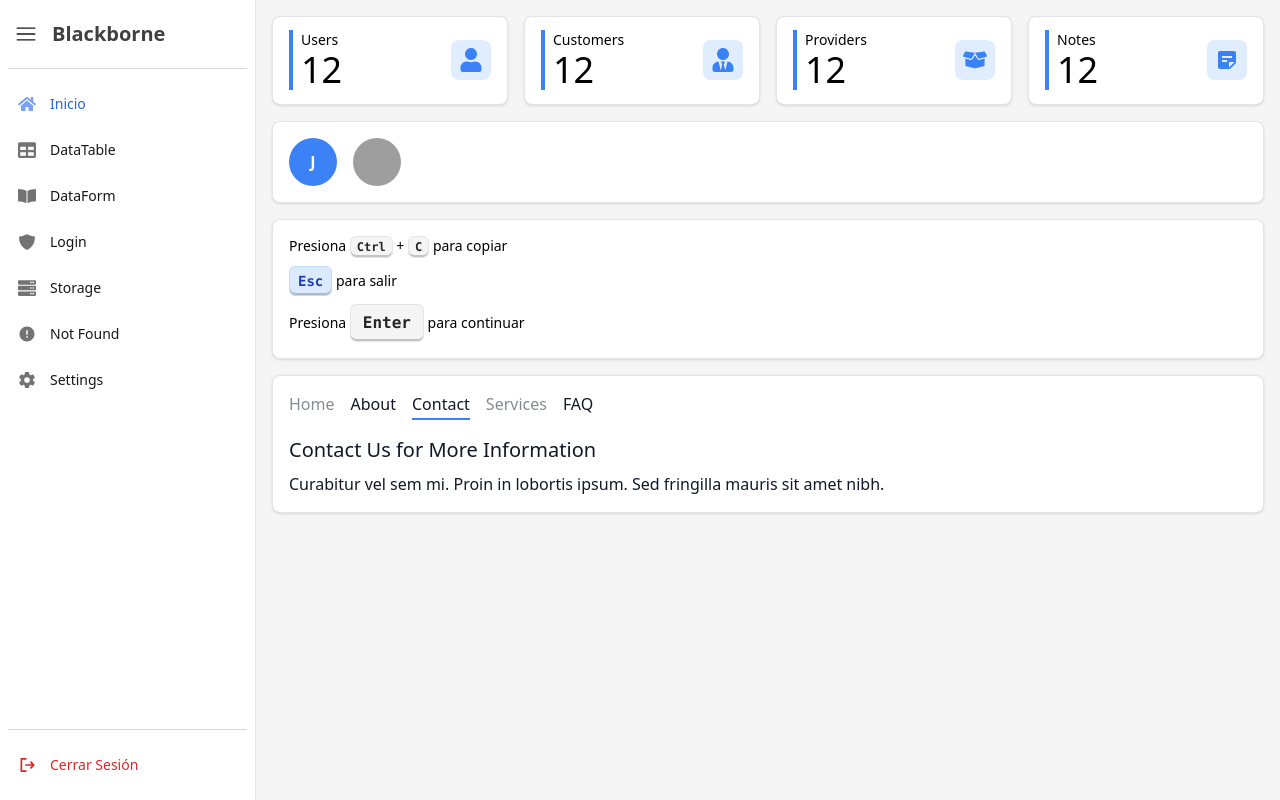
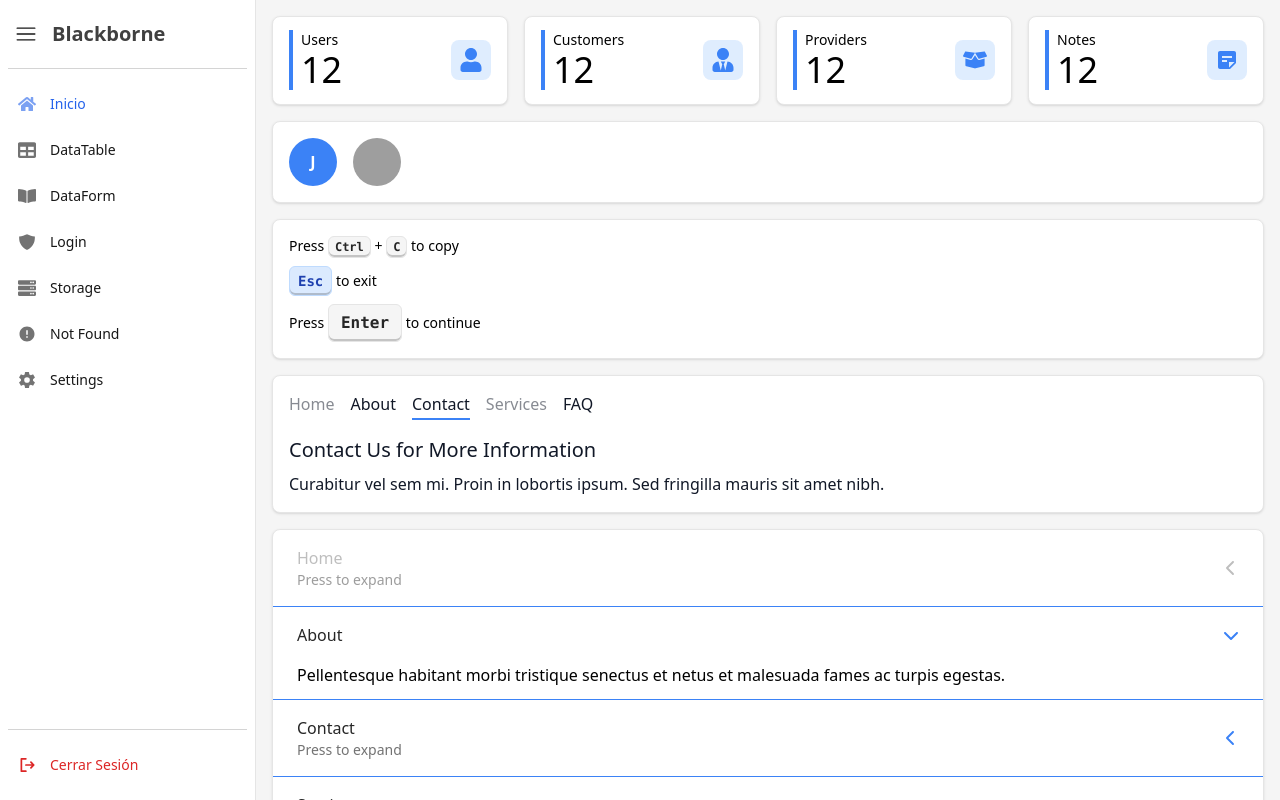
Before and after one commit to juniorencode/blackborne, a React (Vite) app: page / in a window 1280 px wide. Built offline with nearby package versions, Linux system fonts and the light colour scheme; grey boxes are pictures that could not be loaded.

Commit message:
feat: accordion component

```diff
--- /dev/null
+++ b/lib/components/Accordion/AccordionItem/index.jsx
@@ -0,0 +1,78 @@
+import PropTypes from 'prop-types';
+import { useRef, useEffect } from 'react';
+import { FaChevronLeft } from 'react-icons/fa6';
+import { cn } from '../../../utilities/styles.utilities';
+
+export const AccordionItem = props => {
+  const { isActive, onToggle, title, subtitle, children, disabled } = props;
+  const contentRef = useRef(null);
+
+  useEffect(() => {
+    if (!contentRef.current) return;
+
+    if (isActive) {
+      const scrollHeight = contentRef.current?.scrollHeight || 0;
+      contentRef.current.style.maxHeight = `${scrollHeight}px`;
+    } else {
+      contentRef.current.style.maxHeight = '0px';
+    }
+  }, [isActive]);
+
+  return (
+    <div className={`border-b last:border-b-0 border-primary-500 `}>
+      <button
+        className={`w-full flex justify-between items-center text-left py-4 px-6 focus:outline-none ${
+          disabled && ' opacity-70 '
+        } `}
+        onClick={disabled ? null : onToggle}
+        disabled={disabled}
+      >
+        <div className="flex flex-col">
+          <span
+            className={cn(
+              'font-medium focus:outline-none text-neutral-800 dark:text-neutral-100',
+              {
+                'text-neutral-400 dark:text-neutral-400': disabled
+              }
+            )}
+          >
+            {title}
+          </span>
+          {subtitle && (
+            <span className="text-sm text-neutral-500 dark:text-neutral-400">
+              {subtitle}
+            </span>
+          )}
+        </div>
+        <span
+          className={cn('ml-2 text-primary-500 transform transition', {
+            '-rotate-90': isActive,
+            'text-neutral-400': disabled
+          })}
+        >
+          <FaChevronLeft />
+        </span>
+      </button>
+      <div
+        ref={contentRef}
+        className="px-6 overflow-hidden transition-[max-height] duration-300 ease-in-out"
+        style={{
+          maxHeight: isActive
+            ? `${contentRef.current?.scrollHeight || 0}px`
+            : '0px'
+        }}
+      >
+        <div className="pb-3 dark:text-neutral-100">{children}</div>
+      </div>
+    </div>
+  );
+};
+
+AccordionItem.propTypes = {
+  isActive: PropTypes.bool,
+  onToggle: PropTypes.func,
+  title: PropTypes.string.isRequired,
+  subtitle: PropTypes.string,
+  children: PropTypes.node,
+  disabled: PropTypes.bool
+};
--- /dev/null
+++ b/lib/components/Accordion/index.jsx
@@ -0,0 +1,53 @@
+import PropTypes from 'prop-types';
+import { useState, Children, cloneElement } from 'react';
+
+export const Accordion = props => {
+  const {
+    children,
+    className,
+    multiple = false,
+    openFirst,
+    openLast,
+    openDefault
+  } = props;
+  const [activeIndices, setActiveIndices] = useState(
+    openDefault && openDefault > 0 && openDefault <= Children.count(children)
+      ? [openDefault - 1]
+      : openLast
+      ? [Children.count(children) - 1]
+      : openFirst
+      ? [0]
+      : []
+  );
+
+  const toggleItem = index => {
+    setActiveIndices(prev =>
+      multiple
+        ? prev.includes(index)
+          ? prev.filter(i => i !== index)
+          : [...prev, index]
+        : prev.includes(index)
+        ? []
+        : [index]
+    );
+  };
+
+  return (
+    <div className={className}>
+      {Children.map(children, (child, index) =>
+        cloneElement(child, {
+          isActive: activeIndices.includes(index),
+          onToggle: () => toggleItem(index)
+        })
+      )}
+    </div>
+  );
+};
+Accordion.propTypes = {
+  children: PropTypes.node.isRequired,
+  className: PropTypes.string,
+  multiple: PropTypes.bool,
+  openFirst: PropTypes.number,
+  openLast: PropTypes.number,
+  openDefault: PropTypes.number
+};
--- a/lib/main.js
+++ b/lib/main.js
@@ -11,6 +11,8 @@ export { Avatar } from './components/Avatar';
 export { Kbd } from './components/Kbd';
 
 export { Tabs } from './components/Tabs';
+export { Accordion } from './components/Accordion';
+export { AccordionItem } from './components/Accordion/AccordionItem';
 
 export { DataTable } from './components/DataTable';
 export { Table } from './components/Table';
--- a/src/pages/HomePage/index.jsx
+++ b/src/pages/HomePage/index.jsx
@@ -1,7 +1,15 @@
-import { Avatar, Card, CountBadge, Kbd, Tabs } from '../../../lib/main';
+import { MdStickyNote2 } from 'react-icons/md';
+import { FaBoxOpen, FaUser, FaUserTie } from 'react-icons/fa';
+import {
+  Accordion,
+  AccordionItem,
+  Avatar,
+  Card,
+  CountBadge,
+  Kbd,
+  Tabs
+} from '../../../lib/main';
 import { BaseLayout } from '../../../lib/layouts';
-import { FaBoxOpen, FaUser, FaUserTie } from 'react-icons/fa';
-import { MdStickyNote2 } from 'react-icons/md';
 
 export const HomePage = () => {
   const tabs = [
@@ -87,19 +95,42 @@ export const HomePage = () => {
       </Card>
       <Card className="flex flex-col gap-2 p-4 text-sm dark:text-white">
         <div>
-          Presiona <Kbd size="sm">Ctrl</Kbd> + <Kbd size="sm">C</Kbd> para
-          copiar
+          Press <Kbd size="sm">Ctrl</Kbd> + <Kbd size="sm">C</Kbd> to copy
         </div>
         <div>
-          <Kbd color="primary">Esc</Kbd> para salir
+          <Kbd color="primary">Esc</Kbd> to exit
         </div>
         <div>
-          Presiona <Kbd size="lg">Enter</Kbd> para continuar
+          Press <Kbd size="lg">Enter</Kbd> to continue
         </div>
       </Card>
       <Card>
         <Tabs openDefault={3} tabs={tabs} disabled={[1, 4]} />
       </Card>
+      <Card>
+        <Accordion openDefault={2} multiple>
+          <AccordionItem title="Home" subtitle="Press to expand" disabled>
+            Lorem ipsum dolor sit amet, consectetur adipiscing elit. Phasellus
+            imperdiet.
+          </AccordionItem>
+          <AccordionItem title="About">
+            Pellentesque habitant morbi tristique senectus et netus et malesuada
+            fames ac turpis egestas.
+          </AccordionItem>
+          <AccordionItem title="Contact" subtitle="Press to expand">
+            Curabitur vel sem mi. Proin in lobortis ipsum. Sed fringilla mauris
+            sit amet nibh.
+          </AccordionItem>
+          <AccordionItem title="Services" subtitle="Press to expand">
+            Maecenas nec odio et ante tincidunt tempus. Vivamus elementum semper
+            nisi.
+          </AccordionItem>
+          <AccordionItem title="FAQ">
+            Sed ut perspiciatis unde omnis iste natus error sit voluptatem
+            accusantium doloremque laudantium, totam rem aperiam.
+          </AccordionItem>
+        </Accordion>
+      </Card>
     </BaseLayout>
   );
 };
```
